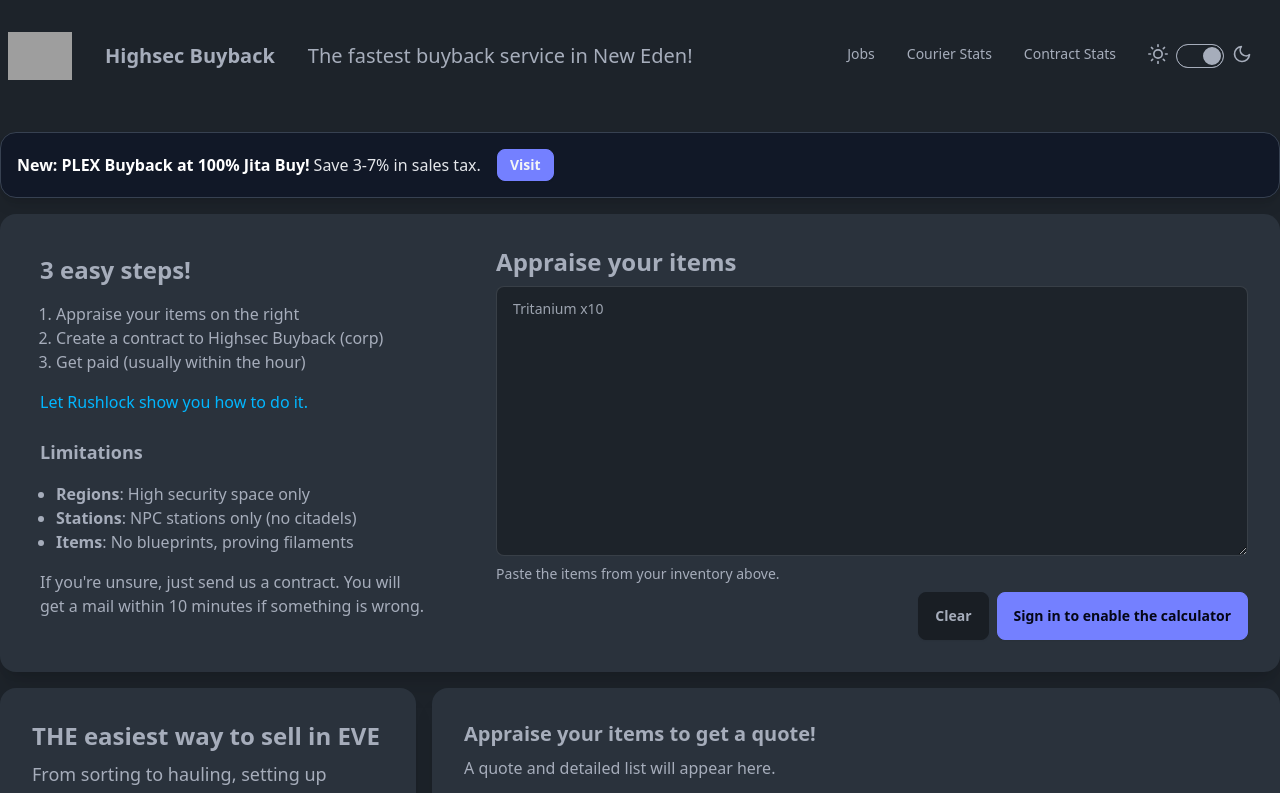
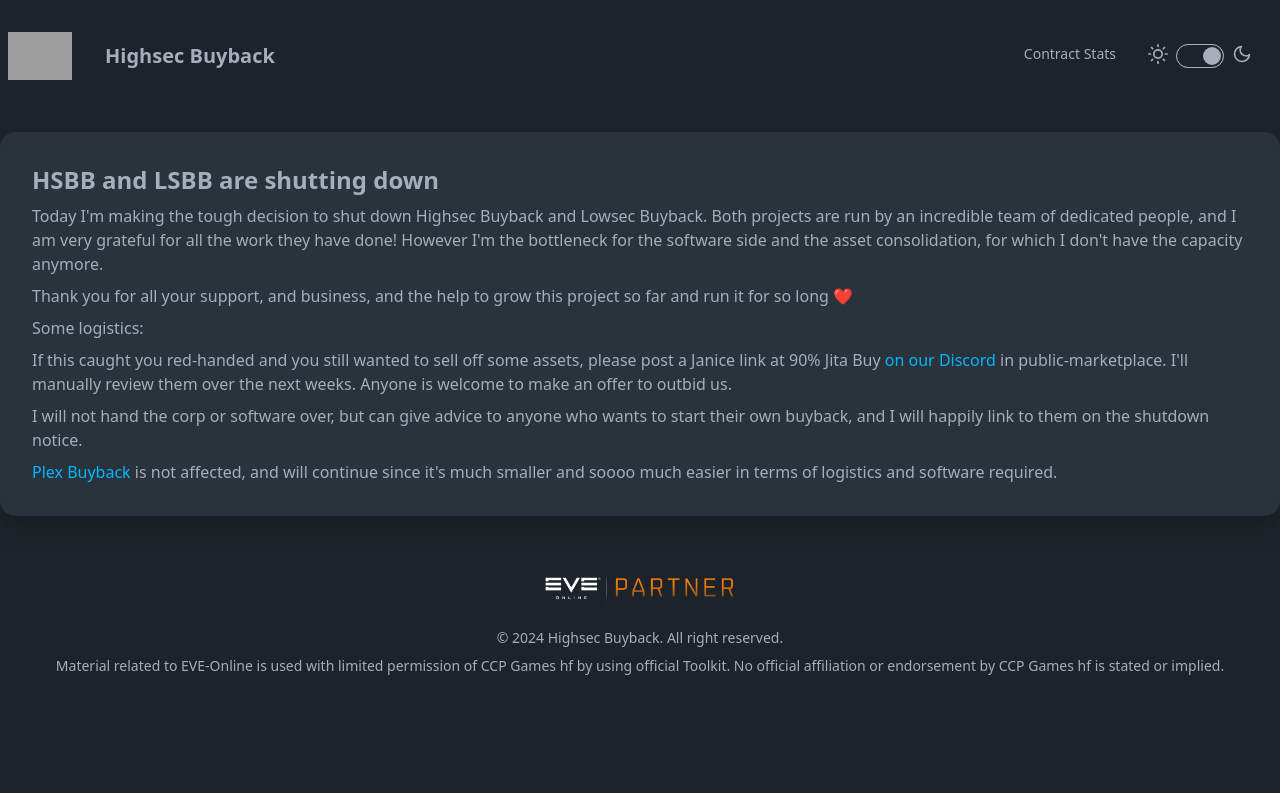
Before and after one commit to bahrmichael/hsbb-frontend, a SvelteKit app: page / in a window 1280 px wide. Shown: the top 793 px of the page. Built offline with nearby package versions, Linux system fonts and the light colour scheme; no server answers; grey boxes are pictures that could not be loaded.

Commit message:
shutdown

```diff
--- a/src/lib/Navbar.svelte
+++ b/src/lib/Navbar.svelte
@@ -17,19 +17,10 @@
 			<img src="/logo-transparent.png" width="64" alt="HSBB Logo" />
 		{/if}
 		<a class="btn btn-ghost text-xl font-bold mx-4" href="/">{name}</a>
-		{#if isHsbb}
-			<div class="text-xl hidden lg:block">The fastest buyback service in New Eden!</div>
-		{/if}
 	</div>
 	<div class="flex-none">
 		<ul class="menu menu-horizontal px-1">
 			{#if isHsbb}
-				<li>
-					<a href="/jobs">Jobs</a>
-				</li>
-				<li>
-					<a href="/courier-stats">Courier Stats</a>
-				</li>
 				<li>
 					<a href="/contract-stats">Contract Stats</a>
 				</li>
--- a/src/routes/+page.svelte
+++ b/src/routes/+page.svelte
@@ -30,6 +30,27 @@
 			<span>We cleared all logins and need you to sign in again.</span>
 		</div>
 	{/if}
-	<Appraisal />
+<!--	<Appraisal />-->
+
+	<div class="mb-6">
+		<div class="card lg:card-side bg-neutral shadow-xl">
+			<div class="card-body">
+				<span class="font-bold text-2xl">HSBB and LSBB are shutting down</span>
+				<p>Today I'm making the tough decision to shut down Highsec Buyback and Lowsec Buyback. Both projects are run by an incredible team of dedicated people, and I am very grateful for all the work they have done! However I'm the bottleneck for the software side and the asset consolidation, for which I don't have the capacity anymore.
+				</p><p>
+					Thank you for all your support, and business, and the help to grow this project so far and run it for so long ❤️
+				</p><p>
+					Some logistics:
+				</p><p>
+					If this caught you red-handed and you still wanted to sell off some assets, please post a Janice link at 90% Jita Buy <a class="text-info" href="https://discord.gg/TC3ygpeKvk" target="_blank">on our Discord</a> in ⁠public-marketplace. I'll manually review them over the next weeks. Anyone is welcome to make an offer to outbid us.
+				</p><p>
+					I will not hand the corp or software over, but can give advice to anyone who wants to start their own buyback, and I will happily link to them on the shutdown notice.
+				</p><p>
+				<a class="text-info" href="https://plex.evebuyback.com" target="_blank">Plex Buyback</a> is not affected, and will continue since it's much smaller and soooo much easier in terms of logistics and software required.
+				</p>
+			</div>
+		</div>
+	</div>
+
 	<Footer />
 </div>
```
